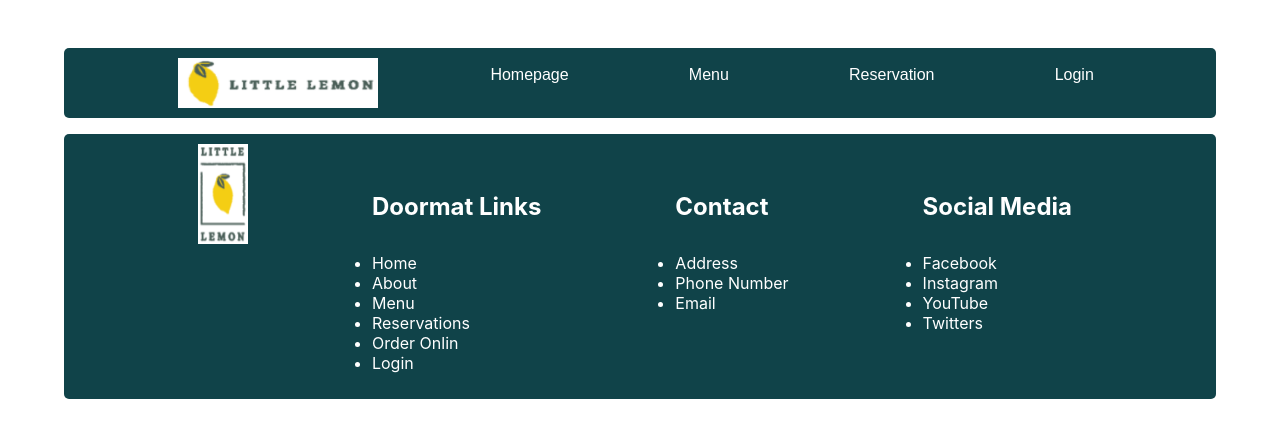
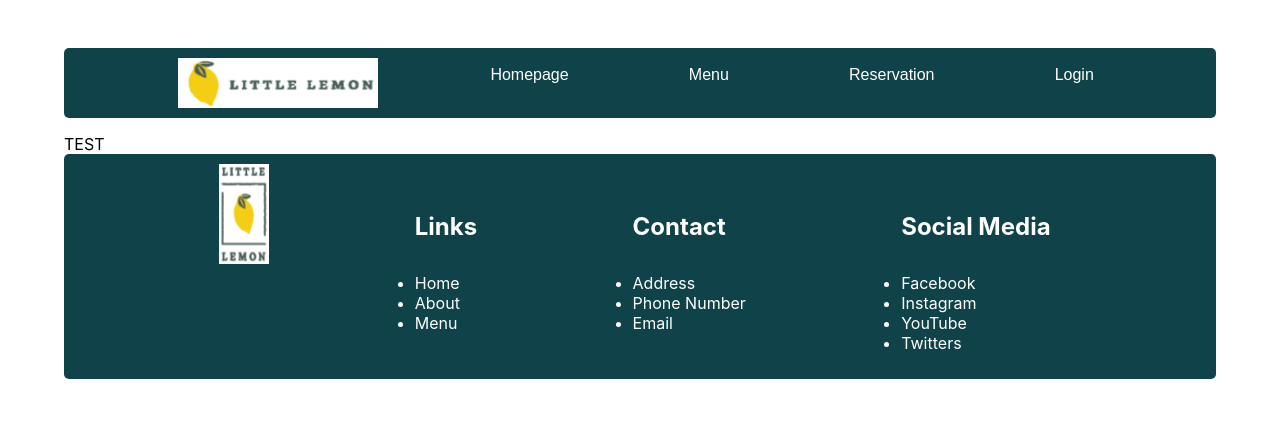
Before and after one commit to syn24/capstonefrontend, a React (Create React App) app: page / in a window 1280 px wide. Shown: the top 438 px of the page. Built offline with nearby package versions, Linux system fonts and the light colour scheme.

Commit message:
write reducer and tests

```diff
--- a/src/App.js
+++ b/src/App.js
@@ -13,8 +13,8 @@ function App() {
     <BrowserRouter>
       <Header />
       <Routes>
-        <Route path="/" element={<Main />}></Route>
-        <Route path="/booking" element={<BookingPage />}></Route>
+        <Route path="/" element={<Main page="main"/>}></Route>
+        <Route path="/booking" element={<Main page="booking" />}></Route>
       </Routes>
       <Footer />
       </BrowserRouter>
--- a/src/components/BookingForm.js
+++ b/src/components/BookingForm.js
@@ -1,8 +1,7 @@
 import React from "react";
 import { useState } from "react";
-import availableTimes from "./availableTimes";
 
-const BookingForm = () => {
+const BookingForm = ({times, changeProps}) => {
   const [resDate, setResDate] = useState("");
   const [resTime, setResTime] = useState("Please select...");
   const [guests, setGuests] = useState(1);
@@ -21,138 +20,10 @@ const BookingForm = () => {
     setOccasion("");
   };
 
+  console.log(times);
+
   return (
-    /*
 
-    const PasswordErrorMessage = () => {
-     return (
-       <p className="FieldError">Password should have at least 8 characters</p>
-     );
-    };
-
-    function App() {
-     const [firstName, setFirstName] = useState("");
-     const [lastName, setLastName] = useState("");
-     const [email, setEmail] = useState("");
-     const [password, setPassword] = useState({
-       value: "",
-       isTouched: false,
-     });
-     const [role, setRole] = useState("role");
-
-     const getIsFormValid = () => {
-       return (
-         firstName &&
-         validateEmail(email) &&
-         password.value.length >= 8 &&
-         role !== "role"
-       );
-     };
-
-     const clearForm = () => {
-       setFirstName("");
-       setLastName("");
-       setEmail("");
-       setPassword({
-         value: "",
-         isTouched: false,
-       });
-       setRole("role");
-     };
-
-
-
-     return (
-       <div className="App">
-         <form onSubmit={handleSubmit}>
-           <fieldset>
-             <h2>Sign Up</h2>
-             <div className="Field">
-               <label>
-                 First name <sup>*</sup>
-               </label>
-               <input
-                 value={firstName}
-                 onChange={(e) => {
-                   setFirstName(e.target.value);
-                 }}
-                 placeholder="First name"
-               />
-             </div>
-             <div className="Field">
-               <label>Last name</label>
-               <input
-                 value={lastName}
-                 onChange={(e) => {
-                   setLastName(e.target.value);
-                 }}
-                 placeholder="Last name"
-               />
-             </div>
-             <div className="Field">
-               <label>
-                 Email address <sup>*</sup>
-               </label>
-               <input
-                 value={email}
-                 onChange={(e) => {
-                   setEmail(e.target.value);
-                 }}
-                 placeholder="Email address"
-               />
-             </div>
-             <div className="Field">
-               <label>
-                 Password <sup>*</sup>
-               </label>
-               <input
-                 value={password.value}
-                 type="password"
-                 onChange={(e) => {
-                   setPassword({ ...password, value: e.target.value });
-                 }}
-                 onBlur={() => {
-                   setPassword({ ...password, isTouched: true });
-                 }}
-                 placeholder="Password"
-               />
-               {password.isTouched && password.value.length < 8 ? (
-                 <PasswordErrorMessage />
-               ) : null}
-             </div>
-             <div className="Field">
-               <label>
-                 Role <sup>*</sup>
-               </label>
-               <select value={role} onChange={(e) => setRole(e.target.value)}>
-                 <option value="role">Role</option>
-                 <option value="individual">Individual</option>
-                 <option value="business">Business</option>
-               </select>
-             </div>
-             <button type="submit" disabled={!getIsFormValid()}>
-               Create account
-             </button>
-           </fieldset>
-         </form>
-       </div>
-     );
-    }
-
-    export default App;
-
-   <label for="occasion">Occasion</label>
-   <select id="occasion">
-      <option>Birthday</option>
-      <option>Anniversary</option>
-   </select>
-   <input type="submit" value="Make Your reservation">
-</form>
-
-
-
-
-    */
     <>
       <form onSubmit={handleSubmit} className="bookForm">
         <fieldset>
@@ -162,6 +33,7 @@ const BookingForm = () => {
               value={resDate}
               onChange={(e) => {
                 setResDate(e.target.value);
+                changeProps({type: 'date', payload: { "date": e.target.value}})
               }}
               type="date"
               id="res-date"
@@ -176,8 +48,8 @@ const BookingForm = () => {
               id="res-time"
             >
               <option value="Please select..."> -- Select a time -- </option>
-              {availableTimes.map((time) => (
-                <option value={time.value}>{time.label}</option>
+              {times.map((time) => (
+                <option value={time.value} key={time.value}>{time.label}</option>
               ))}
             </select>
           </div>
--- a/src/components/BookingPage .js
+++ b/src/components/BookingPage.js
@@ -1,11 +1,11 @@
 import React from "react";
 import BookingForm from "./BookingForm";
 
-const BookingPage = () => {
+const BookingPage = ({times, changeProps}) => {
   return (
 
       <main>
-       <BookingForm />
+       <BookingForm times={times} changeProps={changeProps}/>
       </main>
   );
 };
--- a/src/components/Footer.js
+++ b/src/components/Footer.js
@@ -10,7 +10,7 @@ const Footer = () => {
     </a>
 
       <ul className="flex">
-        <h4>Doormat Links</h4>
+        <h4>Links</h4>
         <li>
           <a href="/">Home</a>
         </li>
@@ -19,15 +19,6 @@ const Footer = () => {
         </li>
         <li>
           <a href="/">Menu</a>
-        </li>
-        <li>
-          <a href="/">Reservations</a>
-        </li>
-        <li>
-          <a href="/">Order Onlin</a>
-        </li>
-        <li>
-          <a href="/">Login</a>
         </li>
       </ul>
       <ul className="flex">
--- a/src/components/Main.js
+++ b/src/components/Main.js
@@ -1,12 +1,43 @@
-import React from "react";
+import React, { useReducer } from "react";
 
-const Main = () => {
-  return (
+import BookingPage from "./BookingPage";
+import Test from "./Test";
 
-      <main>
+export const initializeTimes = () => {
+  return [
+    { label: "17:00", value: "17" },
+    { label: "18:00", value: "18" },
+    { label: "19:00", value: "19" },
+    { label: "20:00", value: "20" },
+    { label: "21:00", value: "21" },
+    { label: "22:00", value: "22" },
+  ];
+}
 
-      </main>
-  );
+export const updateTimes = (state, action) => {
+  console.log(action);
+  console.log(state);
+  switch (action.type) {
+    case 'date':
+      console.log(action.payload)
+      return state;
+    default:
+      throw new Error();
+  }
 };
 
+const Main = ({ page }) => {
+    // initialize the available times
+
+    const [availableTimes, dispatch] = useReducer(updateTimes, initializeTimes);
+    return (
+      <main>
+        {page === "main" && <Test></Test>}
+        {page === "booking" && (
+          <BookingPage times={availableTimes()} changeProps={dispatch}></BookingPage>
+        )}
+      </main>
+    );
+  };
+
 export default Main;
--- /dev/null
+++ b/src/components/Test.js
@@ -0,0 +1,13 @@
+import React from "react";
+
+
+const Test = () => {
+  return (
+
+      <main>
+        TEST
+      </main>
+  );
+};
+
+export default Test;
```
Also changed, not shown: public/manifest.json, 1 other file (tests, documents, lock files or other folders).
